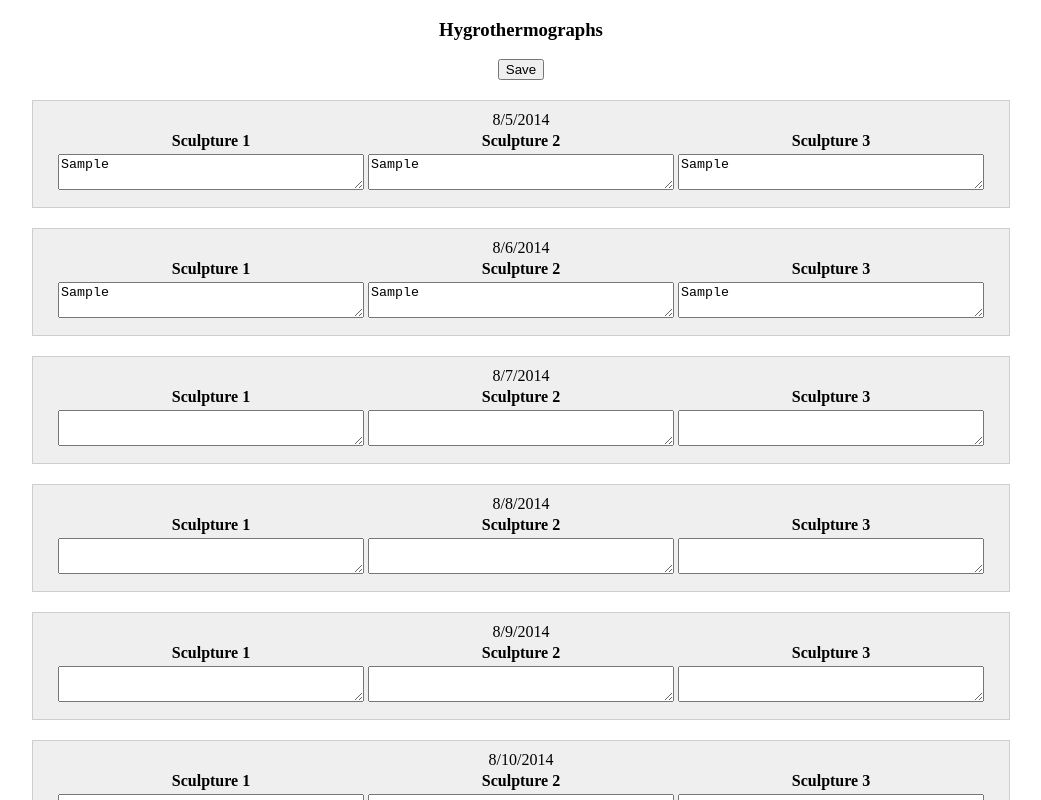
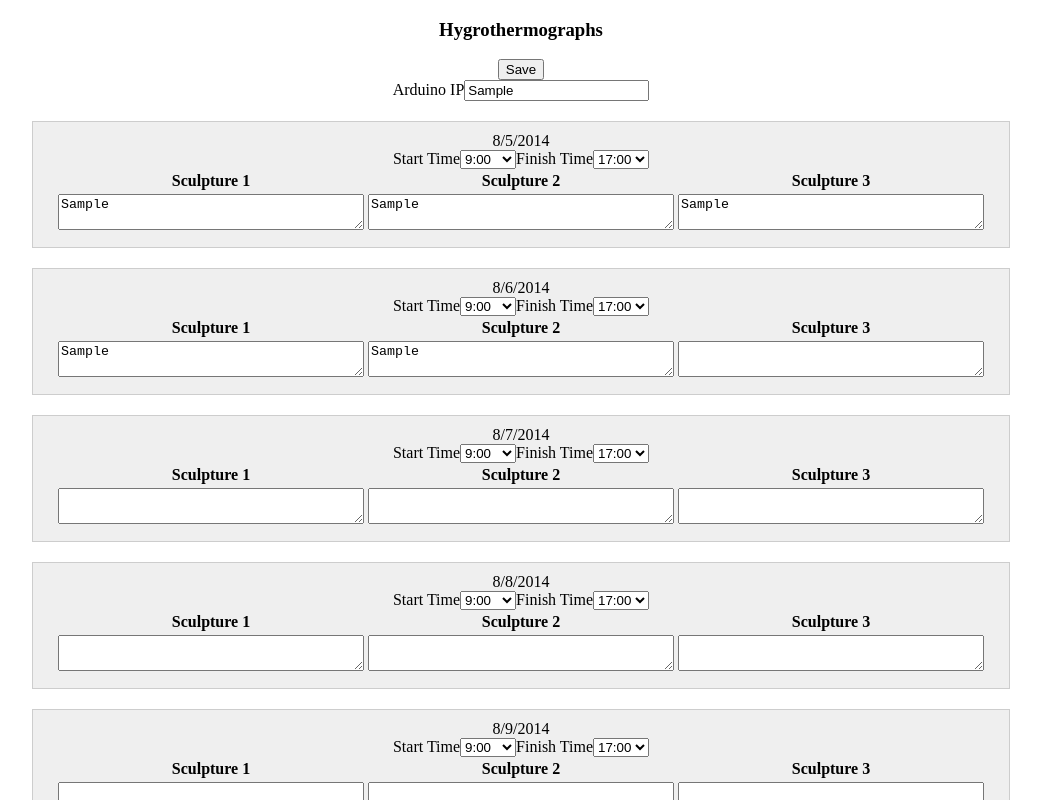
Before and after one commit to colourhigh/Hygrothermorgraphs, a website: page index.html in a window 1280 px wide. Both pictures are taken after typing "Sample", "Sample", "Sample", "Sample", "Sample", "Sample" into the empty fields and a click on the button "Save". Shown: the top 800 px of the page, without its empty margins (119-1160 px from the left). Drawn offline with nearby package versions, Linux system fonts and the light colour scheme; no server answers.

Commit message:
Moved ip and times to scheduler

```diff
--- a/coordinator.js
+++ b/coordinator.js
@@ -3,8 +3,22 @@ $(document).on('ready', function(){
 
 	var days = 40;
 
+    var timeSelect = function() {
+        var select = $('<select/>');
+        for (var i = 0; i < 24; i++) {
+            for (var j = 0; j < 4; j++) {
+                select.append($('<option/>').val(i + ':' + (j * 15)).text(i + ':' + ('0' + (j * 15)).substr(-2)));
+            }
+        }
+        return select;
+    }
+
 	function generateBlock(date, count){
-		var template = $('<div data-date="'+date.toLocaleDateString()+'" class="entry"><span class="date">'+date.toLocaleDateString()+'</span><table><tr></tr><tr></tr></table></div>');
+		var template = $('<div data-date="'+date.toLocaleDateString()+'" class="entry"><span class="date">'+date.toLocaleDateString()+'</span><div class="times"></div><table><tr></tr><tr></tr></table></div>');
+
+        template.find('.times')
+        .append($('<span/>').append('Start Time').append(timeSelect().val('9:0')))
+        .append($('<span/>').append('Finish Time').append(timeSelect().val('17:0')))
 
 		for(var i =0;i <count; i++){
 			template.find('table tr:first').append('<th>Sculpture '+(i+1)+'</td>');
@@ -14,20 +28,24 @@ $(document).on('ready', function(){
 	}
 
 
+
 	for(var i=0;i<days;i++){
 		var date = new Date();
 		date.setDate(date.getDate()+i)
 		$('#main').append(generateBlock(date, 3))
 
 	}
-
+	var ip = $('#ip');
 	$('#save').on('click', function(){
 
 		var data = $('.entry').map(function(){
 			var $this= $(this);
 
 			return {
+				ip: ip.val(),
 				date: $(this).attr('data-date'),
+				start: $(this).find('select:first').val(),
+				end: $(this).find('select:last').val(),
 				values: $this.find('textarea').map(function(){
 					return $(this).val();
 				}).toArray()
@@ -39,7 +57,14 @@ $(document).on('ready', function(){
 	$.get('/json/schedule')
 		.then(function(data){
 			data.forEach(function(d){
+				ip.val(d.ip || '10.1.1.50');
 				var div = $('div[data-date="'+d.date+'"]');
+				if(d.start){
+					div.find('select:first').val(d.start);
+				}
+				if(d.end){
+					div.find('select:last').val(d.end);
+				}
 				d.values.forEach(function(v, i){
 					div.find('textarea').eq(i).val(v);
 				});
--- a/index.html
+++ b/index.html
@@ -10,6 +10,7 @@
 		<h3>Hygrothermographs</h3>
 
 		<div class="buttons"><button id="save">Save</button></div>
+		<div class="buttons">Arduino IP<input id="ip" type="text"/></div>
 		<div id="main"></div>
 	</body>
 </html>
```
Also changed, not shown: Ether_Relay2/main.js (+5 -2 lines), server.js (+5 -2 lines).
